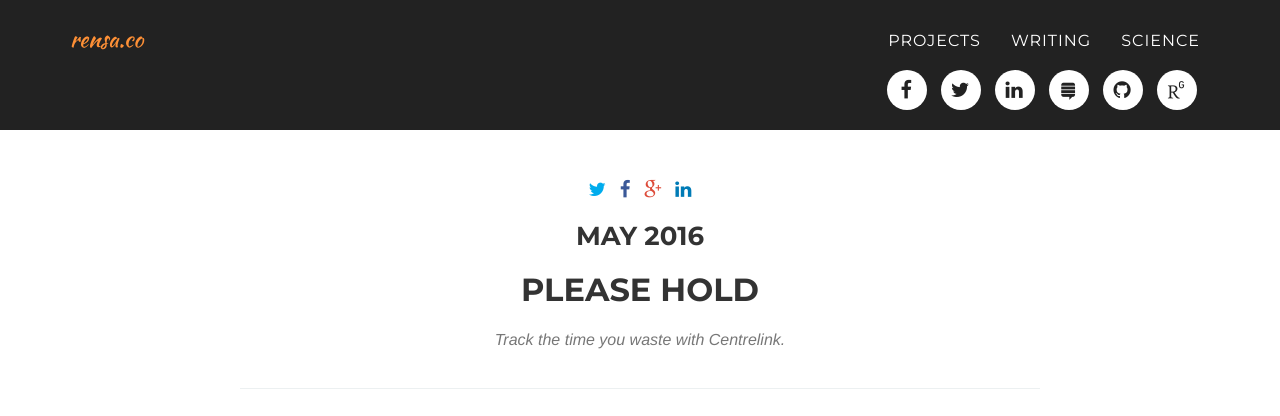
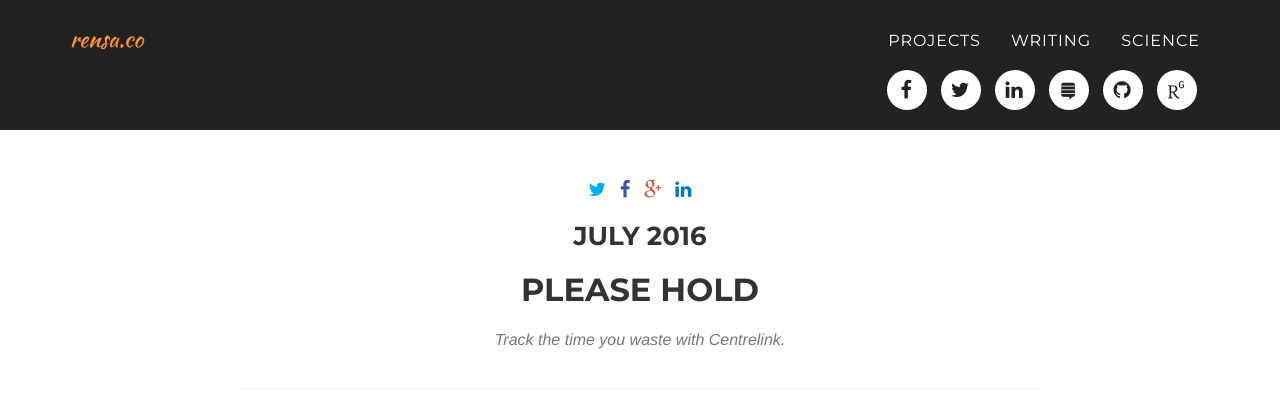
Before and after one commit to rensa/rensa.github.io, a Jekyll site: the page built from _posts/projects/2016-05-10-please-hold.html, in a window 1280 px wide and 900 px high. Shown: the top 416 px of the window. Built offline with Jekyll 4.4.1, drawn with Linux system fonts in a browser that asks for light colours; some web fonts are replaced.

Commit message:
PH: add JS hook to post

```diff
--- a/_posts/projects/2016-05-10-please-hold.html
+++ b/_posts/projects/2016-05-10-please-hold.html
@@ -5,8 +5,9 @@
 date: 2016-05-10
 alt: Please Hold
 extra_css: please-hold.css
+extra_js: please-hold.js
 
-project-date: May 2016
+project-date: July 2016
 description: Track the time you waste with Centrelink.
 ---
 
```
